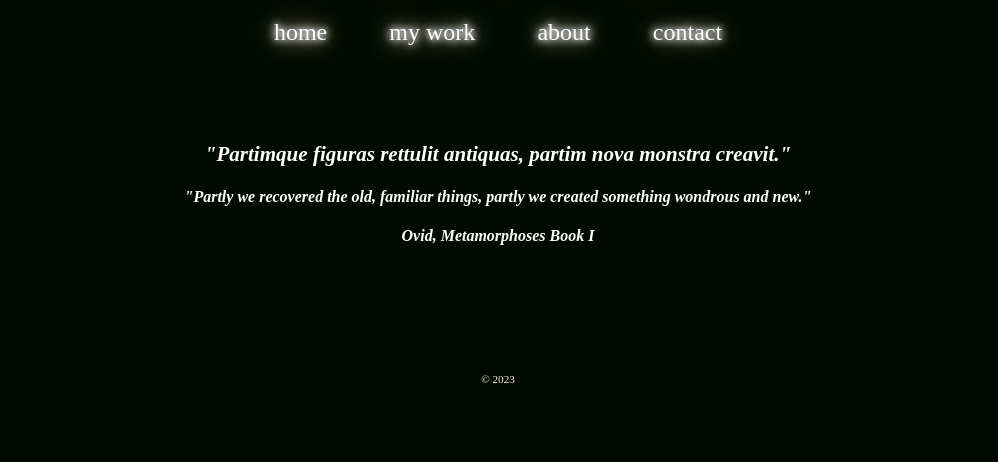
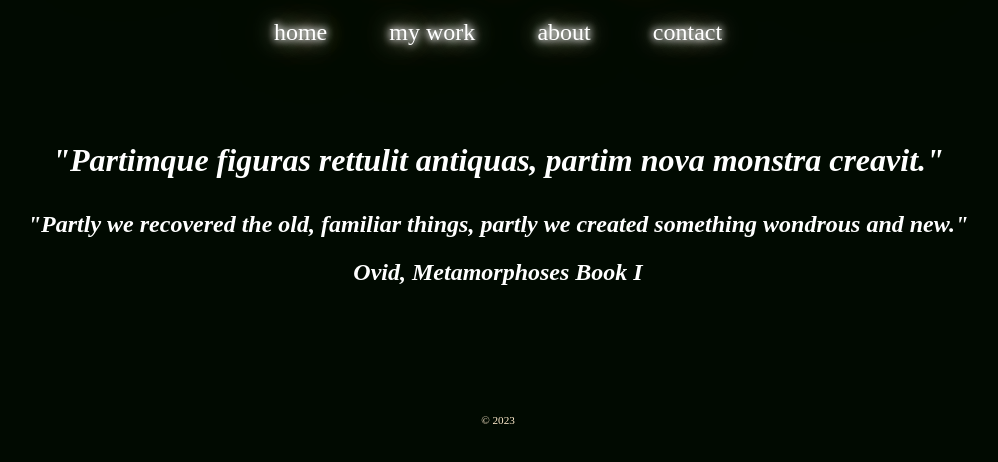
Before and after one commit to alisonphanthavong/personal-portfolio, a React app: page / in a window 1280 px wide. Shown: the part 352-814 px from the top of the page, without its empty margins (142-1140 px from the left). Built offline with nearby package versions, Linux system fonts and the light colour scheme; a web font is replaced by a local one.

Commit message:
added h3 and h4 adjustments within media query

```diff
--- a/public/style.css
+++ b/public/style.css
@@ -147,6 +147,14 @@ p {
     font-size: 1.5rem;
   }
 
+  h3 {
+    font-size: 2rem;
+  }
+
+  h4 {
+    font-size: 1.5rem;
+  }
+
   p {
     font-size: 1.3rem;
     line-height: 2rem;
```
